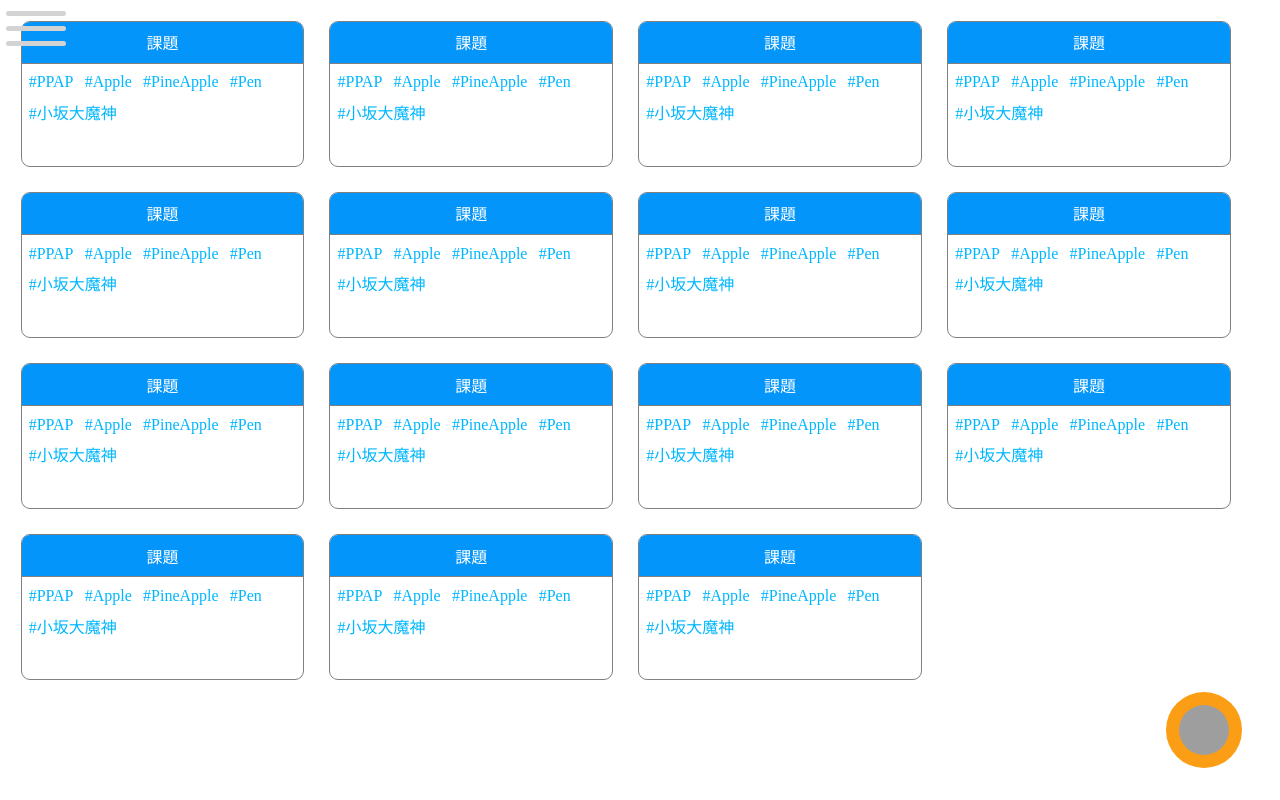
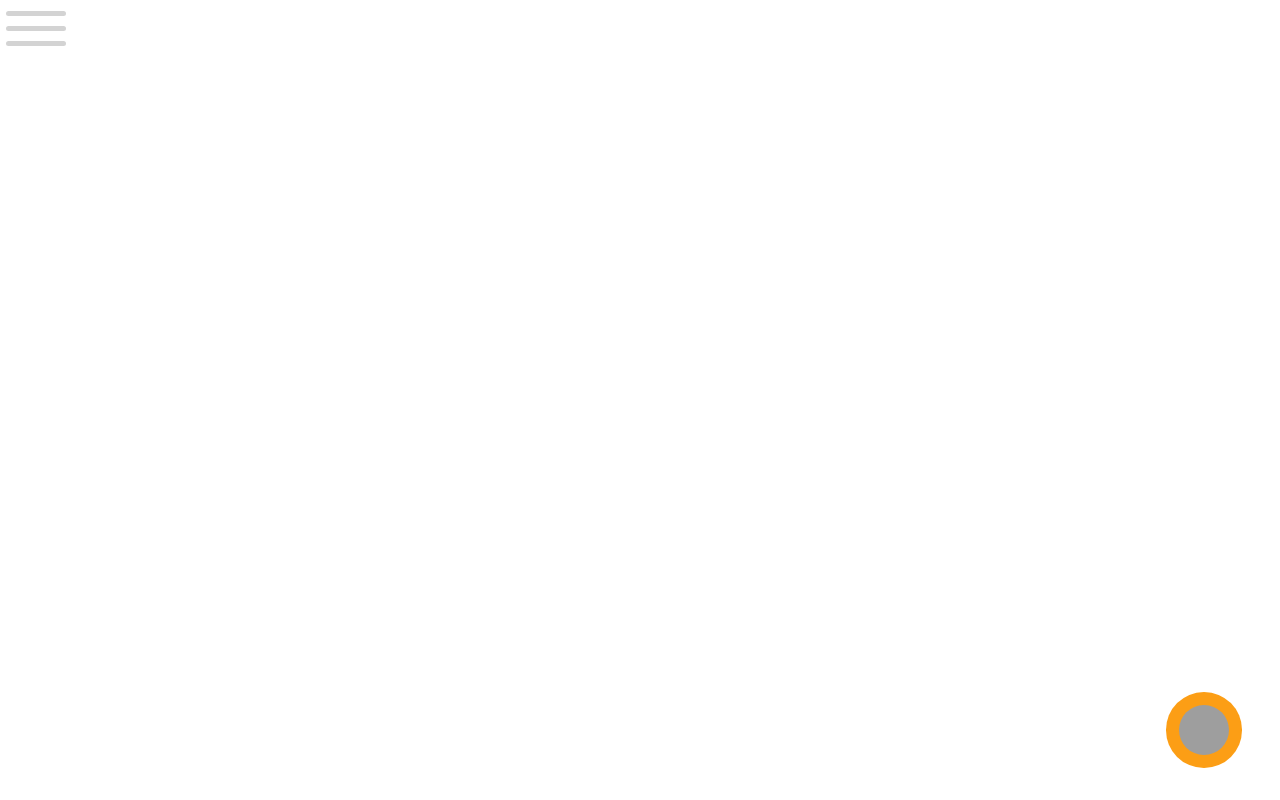
Before and after one commit to kai02221514/Kit-Catch, a Next.js app: page /task in a window 1280 px wide. Built offline with nearby package versions, Linux system fonts and the light colour scheme.

Commit message:
課題作成にタグ機能を追加

```diff
--- a/domains/Task/TaskContainer/TaskContainer.tsx
+++ b/domains/Task/TaskContainer/TaskContainer.tsx
@@ -6,21 +6,6 @@ export function TaskContainer() {
   return (
     <>
       <TaskForm />
-      <TaskCard />
-      <TaskCard />
-      <TaskCard />
-      <TaskCard />
-      <TaskCard />
-      <TaskCard />
-      <TaskCard />
-      <TaskCard />
-      <TaskCard />
-      <TaskCard />
-      <TaskCard />
-      <TaskCard />
-      <TaskCard />
-      <TaskCard />
-      <TaskCard />
     </>
   );
 }
--- a/domains/Task/TaskContainer/TaskForm/TaskForm.tsx
+++ b/domains/Task/TaskContainer/TaskForm/TaskForm.tsx
@@ -126,16 +126,6 @@ const TagPlus = styled.button`
 const Tag = styled.ul`
   display: table;
   padding-left: 0;
-  div {
-    background-color: #0395fa;
-    border-radius: 15px 0 0 15px;
-    float: left;
-    border-right: white solid 0.3px;
-    :before {
-      float: left;
-      content: '×';
-    }
-  }
   li {
     list-style: none;
     margin-top: 0.05%;
@@ -144,6 +134,12 @@ const Tag = styled.ul`
     border-radius: 15px;
     float: left;
     margin-right: 2%;
+    :before {
+      content: '×';
+      background-color: #0395fa;
+      border-radius: 100% 0 0 100%;
+      margin-right: 2px;
+    }
   }
 `;
 
@@ -166,16 +162,7 @@ const Remarks = styled.textarea`
 export function TaskForm() {
   const [open, setOpen] = useState<boolean>(false);
   const [tag, setTag] = useState<string>('');
-  const Tags: string[] = [
-    'mine',
-    'notdddddd',
-    'mine',
-    'notdddddd',
-    'mine',
-    'notdddddd',
-    'mine',
-    'notdddddd',
-  ];
+  let Tags = [];
   return (
     <>
       <BlackBack isOpen={open} />
@@ -183,29 +170,35 @@ export function TaskForm() {
       <FormContainer isOpen={open}>
         <HeadBar>
           <HeaderTitle>課題作成</HeaderTitle>
-          <SaveButton onClick={() => setOpen(false)}>作成</SaveButton>
+          <SaveButton
+            onClick={() => {
+              setOpen(false);
+            }}
+          >
+            作成
+          </SaveButton>
         </HeadBar>
         <ItemContainer>
           <TaskName placeholder='課題名' />
           <TagContainer>
-            <TagName id='tag' onChange={(e) => setTag(e.target.value)} placeholder='タグ名' />
+            <TagName onChange={(e) => setTag(e.target.value)} placeholder='タグ名' />
             <TagPlus
               onClick={() => {
                 console.log(tag);
                 Tags.push(tag);
                 console.log(Tags);
-                let textForm = document.getElementById('tag');
-                textForm.value = '';
+                let textbox_element = document.getElementById('tag');
+                let new_element = document.createElement('li');
+                new_element.textContent = tag;
+                textbox_element.appendChild(new_element);
               }}
             >
               タグを追加
             </TagPlus>
           </TagContainer>
-          <Tag>
+          <Tag id='tag'>
             {Tags.map((tag) => (
-              <li key={tag}>
-                <div /> {tag}
-              </li>
+              <li key={tag}>{tag}</li>
             ))}
           </Tag>
           <Remarks placeholder='自由メモ' />
--- a/tsconfig.json
+++ b/tsconfig.json
@@ -21,6 +21,6 @@
     "pages/_document.tsx",
     "components/MenuButton/MenuButton.tsx",
     "domains/Task/Task.tsx"
-, "domains/Task/TaskContainer/TaskCard/TaskCard.tsx", "domains/Task/TaskContainer/TaskForm/TaskForm.tsx"  ],
+, "domains/Task/TaskContainer/TaskCard/TaskCard.tsx", "domains/Task/TaskContainer/TaskForm/TaskForm.tsx", "domains/Task/TaskContainer/TaskContainer.tsx", "domains/Task/TaskContainer/TaskCard/index.ts"  ],
   "exclude": ["node_modules"]
 }
```
Also changed, not shown: domains/Task/index.ts (line endings or trailing spaces).
